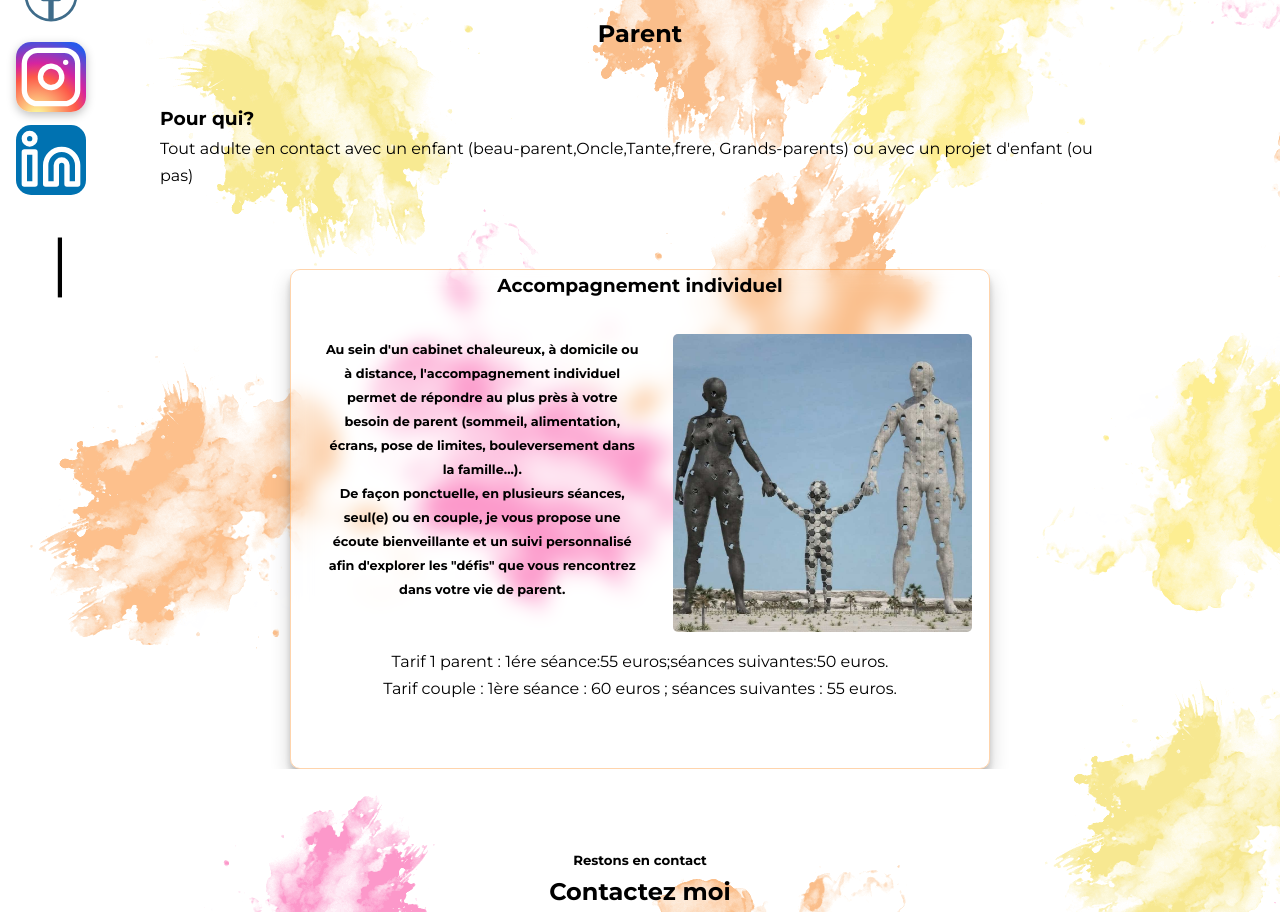
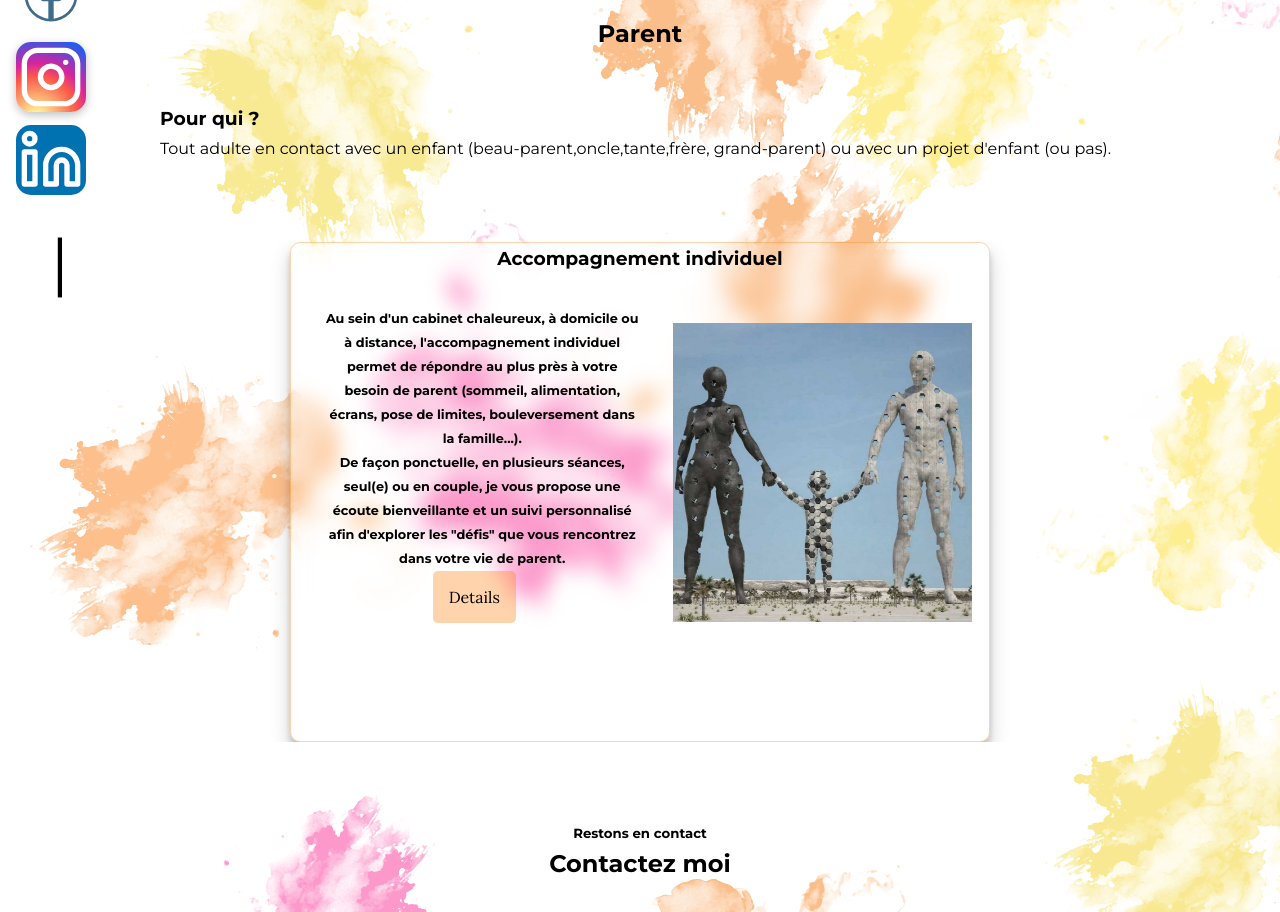
Before and after one commit to daddykoala/Aude-renson, a React (Create React App) app in the folder my-app/: page /parent in a window 1280 px wide. Shown: the part 400-1312 px from the top of the page. Built offline with nearby package versions, Linux system fonts and the light colour scheme; a web font is replaced by a local one.

Commit message:
fix some bugs

```diff
--- a/my-app/src/components/accompagnement/Offer.jsx
+++ b/my-app/src/components/accompagnement/Offer.jsx
@@ -28,10 +28,10 @@ function Offer() {
     <section id="offer__parent" className="container">
       <h2 className="offer__title">Parent</h2>
 
-      <h3>Pour qui?</h3>
+      <h3>Pour qui ?</h3>
       <p>
-        Tout adulte en contact avec un enfant (beau-parent,Oncle,Tante,frere,
-        Grands-parents) ou avec un projet d'enfant (ou pas)
+        Tout adulte en contact avec un enfant (beau-parent,oncle,tante,frère,
+        grand-parent) ou avec un projet d'enfant (ou pas).
       </p>
 
       {/* <div className="offer__background"></div> */}
@@ -60,7 +60,7 @@ La dynamique de groupe permet des moments de partages d'expérience, d'échanges
   */}
                       <ol>
                         <li>
-                          au sein d'un cabinet chaleureux, à domicile ou à
+                          Au sein d'un cabinet chaleureux, à domicile ou à
                           distance, l'accompagnement individuel permet de
                           répondre au plus près à votre besoin de parent
                           (sommeil, alimentation, écrans, pose de limites,
@@ -86,15 +86,10 @@ La dynamique de groupe permet des moments de partages d'expérience, d'échanges
                           processus de changement se mette en place.
                         </li>
                       </ol>
-                      <div className="offer__price">
-                        <p>
-                          Tarif 1 parent : 1ére séance:55 euros;séances
-                          suivantes:50 euros.
-                        </p>
-                        <p>
-                          Tarif couple : 1ère séance : 60 euros ; séances
-                          suivantes : 55 euros{" "}
-                        </p>
+                      <div>
+                        <button className="offer__link__detail">
+                          <Link to="/parent/details-cvge">Details</Link>
+                        </button>
                       </div>
                     </div>
                     <div className="offer__card__column__picture">
@@ -120,6 +115,11 @@ La dynamique de groupe permet des moments de partages d'expérience, d'échanges
                           vous rencontrez dans votre vie de parent.
                         </li>
                       </ol>
+                      <div>
+                        <button className="offer__link__detail">
+                          <Link to="/parent/details-cvge">Details</Link>
+                        </button>
+                      </div>
                       <div className="offer__price"></div>
                     </div>
                     <div className="offer__card__column__picture">
@@ -127,16 +127,6 @@ La dynamique de groupe permet des moments de partages d'expérience, d'échanges
                     </div>
                   </div>
                 )}
-              </div>
-              <div className="offer__card__column__price">
-                <p>
-                  Tarif 1 parent : 1ére séance:55 euros;séances suivantes:50
-                  euros.
-                </p>
-                <p>
-                  Tarif couple : 1ère séance : 60 euros ; séances suivantes : 55
-                  euros.
-                </p>
               </div>
             </article>
           </SwiperSlide>
@@ -170,7 +160,7 @@ La dynamique de groupe permet des moments de partages d'expérience, d'échanges
 
                       <div>
                         <button className="offer__link__detail">
-                          <Link to="/parent/details-cvge">Details</Link>
+                          <Link to="/parent/details-cvge">Détail</Link>
                         </button>
                       </div>
                     </div>
@@ -201,7 +191,7 @@ La dynamique de groupe permet des moments de partages d'expérience, d'échanges
                       </ol>
                       <div>
                         <button className="offer__link__detail button">
-                          <Link to="/parent/details-cvge">Details</Link>
+                          <Link to="/parent/details-cvge">Détail</Link>
                         </button>
                       </div>
                     </div>
@@ -211,13 +201,13 @@ La dynamique de groupe permet des moments de partages d'expérience, d'échanges
                   </div>
                 )}
               </div>
-              <div className="offer__card__column__price">
+              {/* <div className="offer__card__column__price">
                 <p>Tarif : 40€/atelier (soit 320€ le cycle)</p>
                 <p>
                   Tarif duo (couple, copines, potes...) : 68€/atelier/duo (soit
                   544€ le cycle)
                 </p>
-              </div>
+              </div> */}
             </article>
           </SwiperSlide>
 
@@ -239,13 +229,18 @@ La dynamique de groupe permet des moments de partages d'expérience, d'échanges
                           grands-parents / beaux-parents, écrans...).{" "}
                         </li>
                         <li>
-                          2Ces ateliers se déroulent dans un lieu accueillant et
+                          Ces ateliers se déroulent dans un lieu accueillant et
                           chaleureux. Ils peuvent également se dérouler chez
                           vous si vous souhaitez en organiser avec des amis,
                           collègues, voisins, parents d'élèves ou d'instruction
                           en famille...
                         </li>
                       </ol>
+                      <div>
+                        <button className="offer__link__detail">
+                          <Link to="/parent/details-cvge">Détail</Link>
+                        </button>
+                      </div>
                       <div className="offer__price"></div>
                     </div>
                     <div className="offer__card__column__picture">
@@ -264,13 +259,18 @@ La dynamique de groupe permet des moments de partages d'expérience, d'échanges
                           grands-parents / beaux-parents, écrans...).{" "}
                         </li>
                         <li>
-                          2Ces ateliers se déroulent dans un lieu accueillant et
+                          Ces ateliers se déroulent dans un lieu accueillant et
                           chaleureux. Ils peuvent également se dérouler chez
                           vous si vous souhaitez en organiser avec des amis,
                           collègues, voisins, parents d'élèves ou d'instruction
                           en famille...
                         </li>
                       </ol>
+                      <div>
+                        <button className="offer__link__detail">
+                          <Link to="/parent/details-cvge">Détail</Link>
+                        </button>
+                      </div>
                       <div className="offer__price"></div>
                     </div>
                     <div className="offer__card__column__picture">
@@ -280,8 +280,8 @@ La dynamique de groupe permet des moments de partages d'expérience, d'échanges
                 )}
               </div>
               <div className="offer__card__column__price">
-                <p>Durée : de 2 à 3 heures.</p>
-                <p>Tarif : sur Devis</p>
+                <p>Durée: de 2 à 3 heures.</p>
+                <p>Tarif: sur demande.</p>
               </div>
             </article>
           </SwiperSlide>
```
